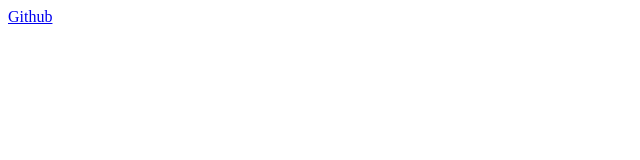
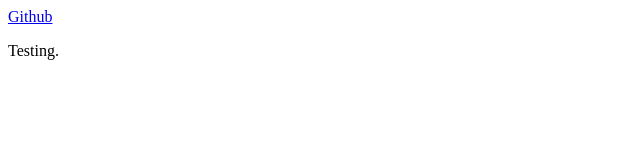
Before and after one commit to matt-semmel/matt-semmel.github.io, a plain HTML site: page index.html in a window 1280 px wide. Shown: the full height of the page, 0-640 px from the left. Drawn offline with Linux system fonts and the light colour scheme.

Commit message:
Update index.html

```diff
--- a/index.html
+++ b/index.html
@@ -2,5 +2,6 @@
 <html>
 <body>
   <a href="https://www.github.com">Github</a>
+  <p>Testing.</p>
 </body>
 </html>
```
